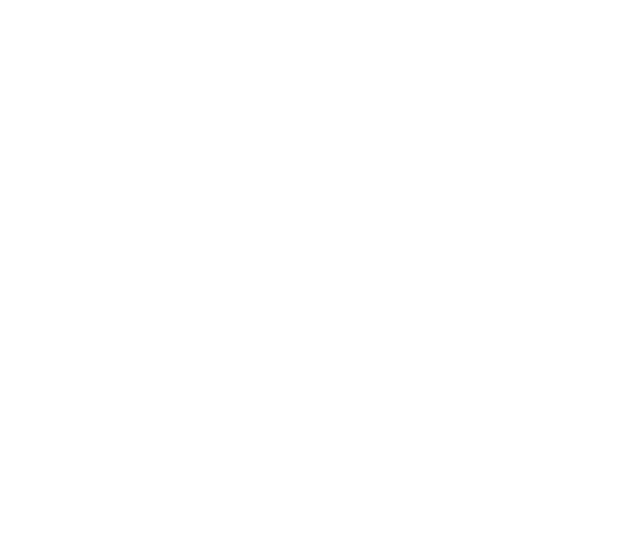
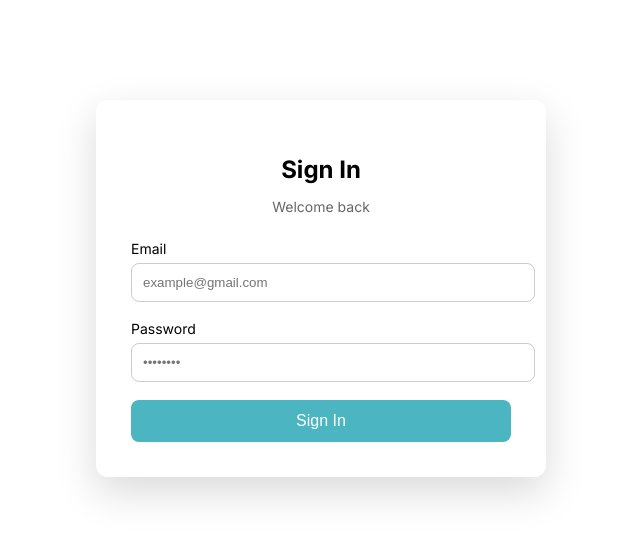
Before and after one commit to arghavan-azizi/personal-expense-tracker-project, a React (Vite) app in the folder Personal-Tracker/: page /singIn in a window 1280 px wide. Before the commit this address had no page. Shown: the top 538 px of the page, without its empty margins (319-959 px from the left). Built offline with nearby package versions, Linux system fonts and the light colour scheme.

Commit message:
create SignIn page dynamic and implement user login with localStorage

```diff
--- a/Personal-Tracker/src/App.jsx
+++ b/Personal-Tracker/src/App.jsx
@@ -1,5 +1,6 @@
 import { BrowserRouter, Route, Routes } from "react-router"
 import Register from "./pages/Register"
+import SignIn from "./pages/SingIn"
 
 function App() {
 
@@ -8,6 +9,7 @@
    <BrowserRouter>
    <Routes>
     <Route path="/register" element={<Register />}/>
+    <Route path="/singIn" element={<SignIn />}/>
    </Routes>
    </BrowserRouter>
   )
--- /dev/null
+++ b/Personal-Tracker/src/pages/SingIn.jsx
@@ -0,0 +1,49 @@
+import { useState } from "react";
+import "../style/reset.css";
+import "../style/SingIn.css";
+import { singInUser } from "./storage";
+import { toast, ToastContainer } from "react-toastify";
+
+function SignIn() {
+ const [email, setEmail] = useState("");
+  const [password, setPassword] = useState("");
+  function handlesubmit(e){
+  e.preventDefault();
+   if (!email || !password) {
+      toast.error("Please fill all fields");
+      return;
+    }
+  const result=singInUser(email,password);
+      if (!result.success) {
+        toast.error(result.message);
+      } else {
+        toast.success("SingIn successful");
+      }
+  }
+  return (
+    <>
+
+   <div className="login-box">
+  <h2>Sign In</h2>
+  <p class="subtitle">Welcome back</p>
+
+  <form onSubmit={handlesubmit}>
+    <div className="input-group">
+      <label>Email</label>
+      <input type="email" placeholder="example@gmail.com" value={email} onChange={(e)=>setEmail(e.target.value)} />
+    </div>
+
+    <div className="input-group">
+      <label>Password</label>
+      <input type="password" placeholder="••••••••" value={password} onChange={(e)=>setPassword(e.target.value)} />
+    </div>
+
+    <button type="submit">Sign In</button>
+  </form>
+</div>
+
+<ToastContainer />
+        </>
+    )
+}
+export default SignIn;
--- a/Personal-Tracker/src/pages/storage.js
+++ b/Personal-Tracker/src/pages/storage.js
@@ -19,7 +19,19 @@
 users.push(newUser)
 localStorage.setItem(user_key,JSON.stringify(users));
 
-//login after register
+//login automaticlly after register
 localStorage.setItem(current_user_key,newUser.id)
 return {success:true}
 }
+
+// singIn user
+export function singInUser(email,password){
+  const users=JSON.parse(localStorage.getItem(user_key)) || []
+const user=users.find((user)=>user.email===email && user.password===password)
+  if (user) {
+    localStorage.setItem(current_user_key, user.id);
+    return { success: true, message: "Login successful" };
+  } else {
+    return { success: false, message: "Email or password is incorrect" };
+  }
+}
--- /dev/null
+++ b/Personal-Tracker/src/style/SingIn.css
@@ -0,0 +1,114 @@
+.login-box {
+  width: 360px;
+  background: #fff;
+  padding: 35px;
+  border-radius: 12px;
+  box-shadow: 0 15px 40px rgba(0, 0, 0, 0.15);
+  margin: auto;
+  margin-top:100px;
+}
+
+.login-box h2 {
+  text-align: center;
+  margin-bottom: 8px;
+}
+
+.subtitle {
+  text-align: center;
+  font-size: 14px;
+  color: #666;
+  margin-bottom: 25px;
+}
+
+.input-group {
+  margin-bottom: 18px;
+}
+
+.input-group label {
+  font-size: 14px;
+  display: block;
+  margin-bottom: 6px;
+}
+
+.input-group input {
+  width: 100%;
+  padding: 11px;
+  border-radius: 8px;
+  border: 1px solid #ccc;
+  transition: 0.3s;
+}
+
+.input-group input:focus {
+  border-color: #4bb6c2;
+  outline: none;
+  box-shadow: 0 0 0 2px rgba(75, 182, 194, 0.25);
+}
+
+.forgot {
+  display: block;
+  text-align: right;
+  font-size: 13px;
+  color: #4bb6c2;
+  margin-bottom: 22px;
+  text-decoration: none;
+}
+
+.forgot:hover {
+  text-decoration: underline;
+}
+
+button {
+  width: 100%;
+  padding: 12px;
+  background: #4bb6c2;
+  color: #fff;
+  border: none;
+  border-radius: 8px;
+  cursor: pointer;
+  transition: 0.3s;
+}
+
+button:hover {
+  background: #379ba6;
+  transform: translateY(-2px);
+}
+
+/* media query */
+@media only screen and (max-width: 600px) {
+
+  .login-box {
+    width: 90%;
+    padding: 25px;
+    margin-top: 60px;
+  }
+
+  .login-box h2 {
+    font-size: 20px;
+  }
+
+  .input-group input {
+    padding: 10px;
+  }
+
+  button {
+    padding: 11px;
+    font-size: 14px;
+  }
+}
+@media only screen and (min-width: 600px) {
+  .login-box {
+    width: 340px;
+    margin-top: 80px;
+  }
+}
+@media only screen and (min-width: 768px) {
+  .login-box {
+    width: 360px;
+    margin-top: 100px;
+  }
+}
+@media only screen and (min-width: 992px) {
+  .login-box {
+    width: 380px;
+  }
+}
```
